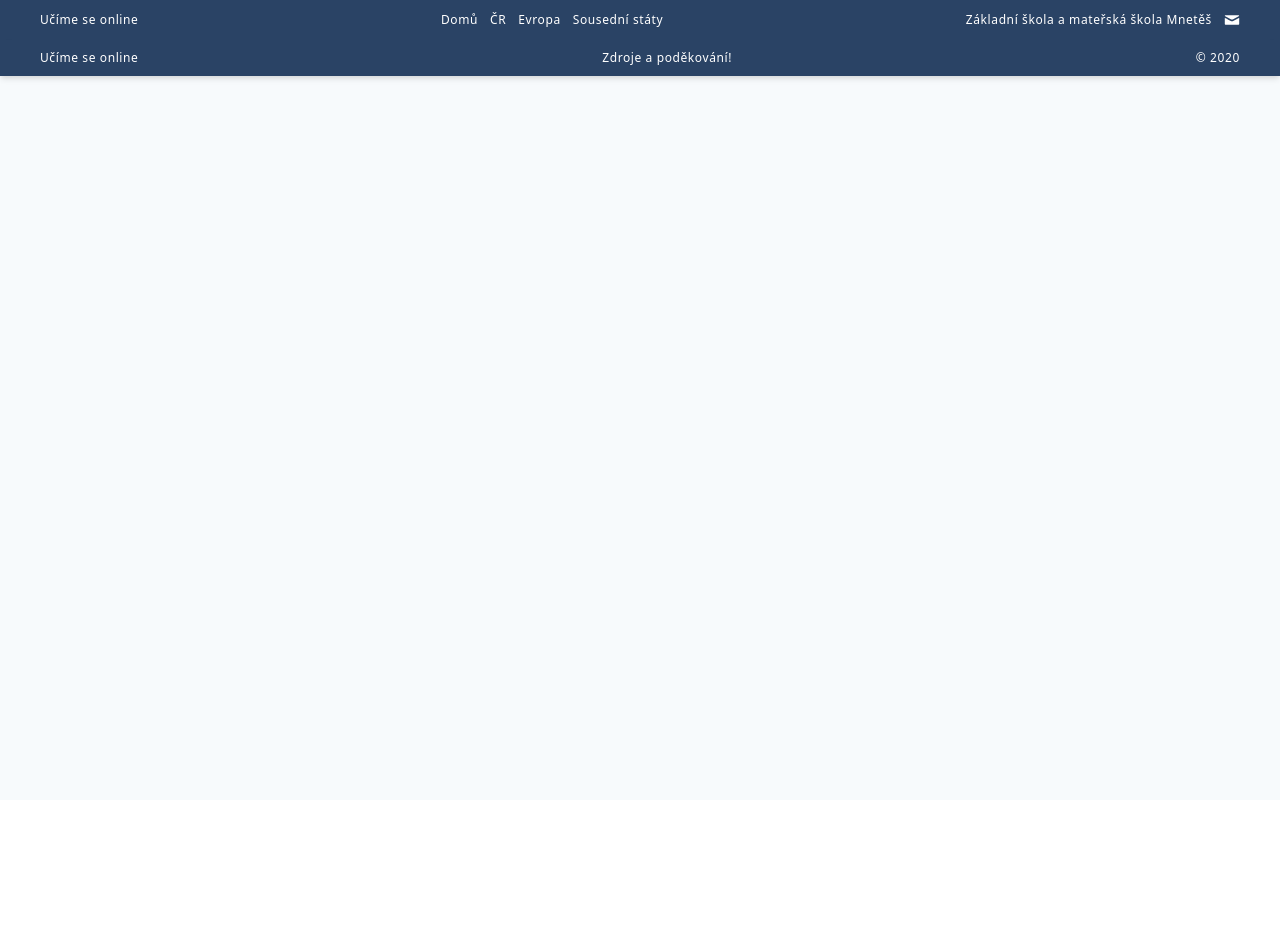
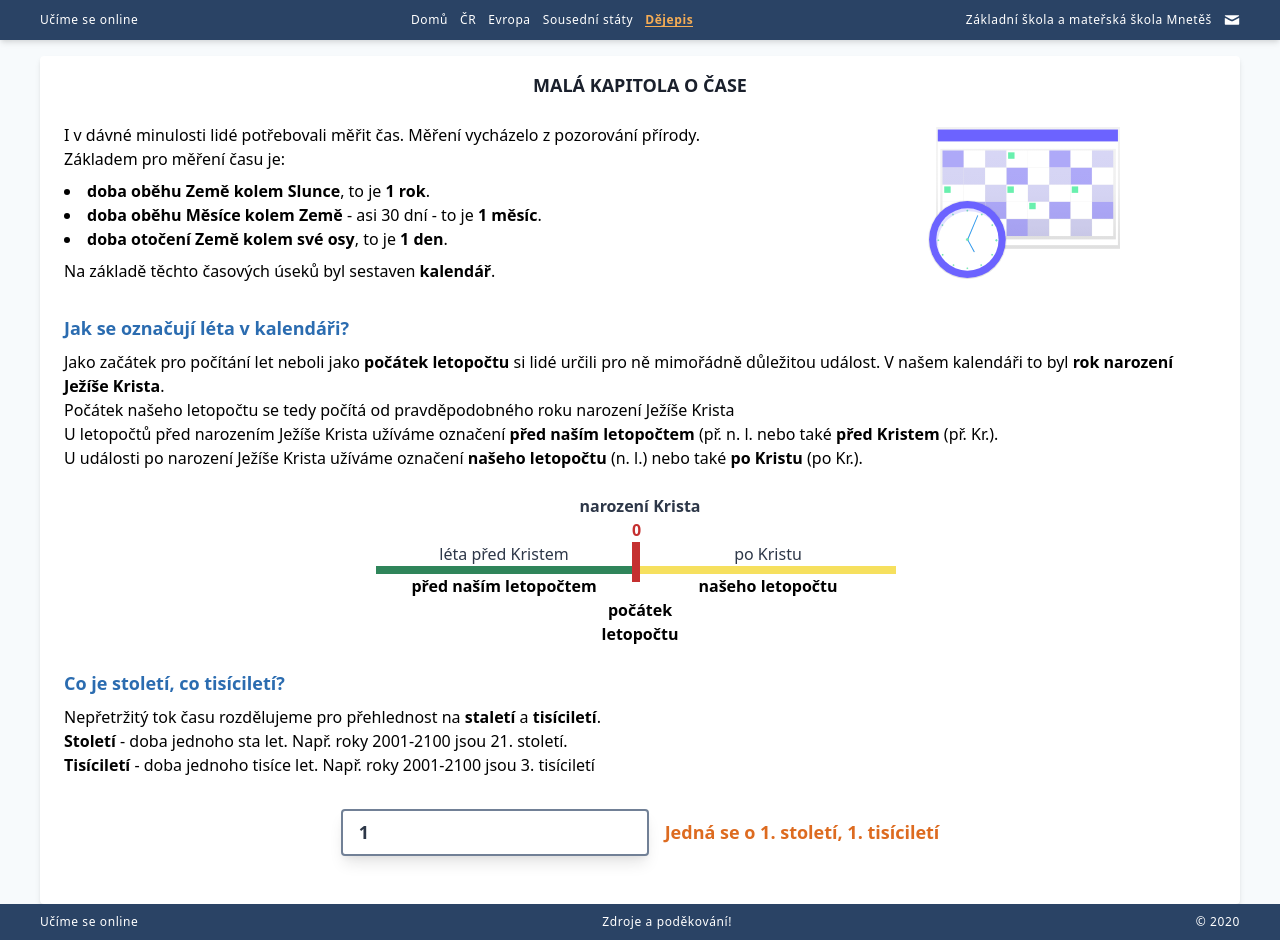
Before and after one commit to phpdvlpmt/vlastiveda, a Vue app: page /dejepis in a window 1280 px wide. Before the commit the page ends 800 px from the top, so only its background shows below. Built offline with nearby package versions, Linux system fonts and the light colour scheme.

Commit message:
Add History

```diff
--- /dev/null
+++ b/src/components/Cas.vue
@@ -0,0 +1,83 @@
+<template>
+  <div>
+    <div class="bg-white rounded  mt-4 shadow-md px-6 py-4 overflow-hidden">
+      <h2 class="text-gray-900 text-lg font-bold text-center uppercase">Malá kapitola o čase</h2>
+      <div>
+        <div class="md:flex items-center py-6">
+          <div class="w-full md:w-2/3">
+            <p>I v dávné minulosti lidé potřebovali měřit čas. Měření vycházelo z pozorování přírody.</p>
+            <p>Základem pro měření času je:</p>
+
+            <ul class="list-inside list-disc my-2">
+              <li><strong>doba oběhu Země kolem Slunce</strong>, to je <strong>1 rok</strong>.</li>
+              <li><strong>doba oběhu Měsíce kolem Země</strong> - asi 30 dní - to je <strong>1 měsíc</strong>.</li>
+              <li><strong>doba otočení Země kolem své osy</strong>, to je <strong>1 den</strong>.</li>
+            </ul>
+            <p>Na základě těchto časových úseků byl sestaven <strong>kalendář</strong>.</p>
+          </div>
+          <div class="w-full p-4 md:p-0 md:w-1/3 flex justify-center">
+            <img class="w-2/3 md:w-1/2" src="../assets/calendar.svg" alt="" />
+          </div>
+        </div>
+
+        <h3 class="text-blue-700 font-bold text-lg my-2">Jak se označují léta v kalendáři?</h3>
+        <p>
+          Jako začátek pro počítání let neboli jako <strong>počátek letopočtu</strong> si lidé určili pro ně mimořádně důležitou událost. V našem kalendáři to byl
+          <strong>rok narození Ježíše Krista</strong>.
+        </p>
+        <p>Počátek našeho letopočtu se tedy počítá od pravděpodobného roku narození Ježíše Krista</p>
+        <p>U letopočtů před narozením Ježíše Krista užíváme označení <strong> před naším letopočtem</strong> (př. n. l. nebo také <strong>před Kristem</strong> (př. Kr.).</p>
+        <p>U události po narození Ježíše Krista užíváme označení <strong> našeho letopočtu</strong> (n. l.) nebo také <strong>po Kristu</strong> (po Kr.).</p>
+
+        <div class="flex justify-center w-full mb-3">
+          <div id="image" class="mt-6 ">
+            <div class="customStyle  text-center text-gray-800 font-bold mb-6">narození Krista</div>
+            <div class="mt-1 flex items-base">
+              <div>
+                <div class="w-64 text-center text-gray-800">léta před Kristem</div>
+                <div class="bg-green-700 w-64 h-2 "></div>
+                <div class="w-64 text-center"><strong>před naším letopočtem</strong></div>
+              </div>
+              <div>
+                <!--<div><strong>narození Krista</strong></div>-->
+                <div class="bg-red-700 w-2 h-10 items-center relative">
+                  <span class="absolute -mt-6 font-bold text-red-700">0</span>
+                </div>
+                <!-- <div>
+              <strong>počátek<br />letopočtu</strong>
+            </div>-->
+              </div>
+              <div>
+                <div class="w-64 text-center text-gray-800">po Kristu</div>
+                <div class=" bg-yellow-400 w-64 h-2 "></div>
+                <div class="w-64 text-center"><strong>našeho letopočtu</strong></div>
+              </div>
+            </div>
+            <div class="customStyle  text-center text-gry-800 font-bold mb-3">počátek<br />letopočtu</div>
+          </div>
+        </div>
+        <h3 class="text-blue-700 font-bold text-lg my-2">Co je století, co tisíciletí?</h3>
+        <p>Nepřetržitý tok času rozdělujeme pro přehlednost na <strong>staletí</strong> a <strong>tisíciletí</strong>.</p>
+        <p><strong>Století</strong> - doba jednoho sta let. Např. roky 2001-2100 jsou 21. století.</p>
+        <p><strong>Tisíciletí</strong> - doba jednoho tisíce let. Např. roky 2001-2100 jsou 3. tisíciletí</p>
+        <Prevod></Prevod>
+      </div>
+    </div>
+  </div>
+</template>
+
+<script>
+import Prevod from "./Prevod.vue";
+export default {
+  name: "Cas",
+  components: {
+    Prevod
+  }
+};
+</script>
+
+<style lang="css" scoped>
+.customStyle {
+  width: 33rem;
+}
+</style>
--- a/src/components/Header.vue
+++ b/src/components/Header.vue
@@ -6,6 +6,7 @@
       <router-link to="/ceska-republika" class="text-center text-xs tracking-wider ml-3">ČR</router-link>
       <router-link to="/evropa" class="text-center text-xs tracking-wider ml-3">Evropa</router-link>
       <router-link to="/sousedni-staty" class="text-center text-xs tracking-wider ml-3">Sousední státy</router-link>
+      <router-link to="/dejepis" class="text-center text-xs tracking-wider ml-3">Dějepis</router-link>
       <!-- <router-link to="/staty" class="text-center text-xs tracking-wider ml-3">Státy</router-link>-->
     </nav>
     <div class="md:flex items-center">
--- /dev/null
+++ b/src/components/History.vue
@@ -0,0 +1,22 @@
+<template>
+  <div>
+    <div class="px-3 md:px-10">
+      <!--<Pravek></Pravek>-->
+      <Cas></Cas>
+    </div>
+  </div>
+</template>
+
+<script>
+//import Pravek from "./Pravek.vue";
+import Cas from "./Cas.vue";
+export default {
+  name: "History",
+  components: {
+    // Pravek,
+    Cas
+  }
+};
+</script>
+
+<style lang="scss" scoped></style>
--- /dev/null
+++ b/src/components/Pravek.vue
@@ -0,0 +1,90 @@
+<template>
+  <div class="bg-white rounded  mt-3 shadow-md">
+    <div class="bg-yellow-900 px-6 py-4 rounded">
+      <h1 class="text-gray-100 text-lg font-bold text-center uppercase">Naše země v pravěku</h1>
+    </div>
+    <div class="flex flex-wrap">
+      <!--Starší doba kamenná-->
+      <div class="px-6 py-4">
+        <h2 class=" text-base font-bold text-yellow-900 uppercase">1. Starší doba kamenná</h2>
+        <h3 class=" text-sm text-gray-800">(asi před půl milionem let)</h3>
+        <div>
+          <h3>Naši prapředci:</h3>
+          <ul class=" list-disc list-inside">
+            <li>sbírali plody</li>
+            <li>lovili zvěř</li>
+            <li>používali kamenné nástroje</li>
+            <li>poznali oheň</li>
+          </ul>
+        </div>
+      </div>
+      <!--/Starší doba kamenná-->
+      <!--Mladší doba kamenná-->
+      <div class="px-6 py-4">
+        <h2 class=" text-base font-bold text-yellow-900 uppercase">2. Mladší doba kamenná</h2>
+        <h3 class=" text-sm text-gray-800">(asi 5000 let př. n. l.)</h3>
+        <div>
+          <h3>Naši prapředci:</h3>
+          <ul class=" list-disc list-inside">
+            <li>živili se zemědělstvím</li>
+            <li>obdělávali pole</li>
+            <li>chovali dobytek</li>
+            <li>stále používají kamenné nástroje</li>
+          </ul>
+        </div>
+      </div>
+      <!--/Mladší doba kamenná-->
+      <!--Doba bronzová-->
+      <div class="px-6 py-4">
+        <h2 class=" text-base font-bold text-yellow-900 uppercase">3. Doba bronzová</h2>
+        <h3 class=" text-sm text-gray-800">(asi 2000 let př. n. l.)</h3>
+        <div>
+          <h3>Naši prapředci:</h3>
+          <ul class=" list-disc list-inside">
+            <li>živili se zemědělstvím</li>
+            <li>chovali dobytek</li>
+            <li>používají nástroje z bronzu</li>
+            <li>první řemesla</li>
+          </ul>
+        </div>
+      </div>
+      <!--/Doba bronzová-->
+      <!--Doba železná-->
+      <div class="px-6 py-4">
+        <h2 class=" text-base font-bold text-yellow-900 uppercase">4. Doba železná</h2>
+        <h3 class=" text-sm text-gray-800">(asi 400 let př. n. l.)</h3>
+        <div>
+          <h3>Naši prapředci:</h3>
+          <ul class="list-disc list-inside">
+            <li>živili se zemědělstvím</li>
+            <li>chovali dobytek</li>
+            <li>řemeslo a obchod</li>
+            <li>používali železné nástroje</li>
+            <li>Obyvatelé</li>
+          </ul>
+          <h4 class="font-bold">Keltové</h4>
+          <ul class="list-disc list-inside">
+            <li>stavěli opevněná hradiště (oppida)</li>
+            <li>razili první mince u nás</li>
+            <li>znali hrnčířský kruh</li>
+          </ul>
+          <h4 class="font-bold">Germáni</h4>
+          <ul class="list-disc list-inside">
+            <li>zemědělci</li>
+            <li>řemeslníci</li>
+            <li>válečníci</li>
+          </ul>
+        </div>
+      </div>
+      <!--/Doba železná-->
+    </div>
+  </div>
+</template>
+
+<script>
+export default {
+  name: "Pravek"
+};
+</script>
+
+<style lang="scss" scoped></style>
--- /dev/null
+++ b/src/components/Prevod.vue
@@ -0,0 +1,31 @@
+<template>
+  <div class="my-8 md:flex items-center justify-center">
+    <div class="mb-4 md:mb-0">
+      <input min="1" class="mr-4 border-2 border-gray-600 text-gray-800 text-lg font-bold rounded shadow-lg px-4 py-2 focus:outline-none " type="number" v-model="year" />
+    </div>
+    <div>
+      <p class="text-lg font-bold text-orange-600">Jedná se o {{ centuryFromYear(year) }}. století, {{ millenniumFromYear(year) }}. tisíciletí</p>
+    </div>
+  </div>
+</template>
+
+<script>
+export default {
+  name: "Prevod",
+  data() {
+    return {
+      year: "1"
+    };
+  },
+  methods: {
+    centuryFromYear(year) {
+      return Math.floor((year - 1) / 100) + 1;
+    },
+    millenniumFromYear(year) {
+      return Math.floor((year - 1) / 1000) + 1;
+    }
+  }
+};
+</script>
+
+<style lang="scss" scoped></style>
--- a/src/routes.js
+++ b/src/routes.js
@@ -4,6 +4,7 @@ import Europe from "./components/Europe.vue";
 import States from "./components/States.vue";
 import NStates from "./components/NStates.vue";
 import Resources from "./components/Resources.vue";
+import History from "./components/History.vue";
 
 const routes = [
   { path: "/", component: Home },
@@ -11,7 +12,8 @@ const routes = [
   { path: "/evropa", component: Europe },
   { path: "/staty", component: States },
   { path: "/sousedni-staty", component: NStates },
-  { path: "/zdroje", component: Resources }
+  { path: "/zdroje", component: Resources },
+  { path: "/dejepis", component: History }
 ];
 
 export default routes;
```
Also changed, not shown: src/assets/calendar.svg (added).
